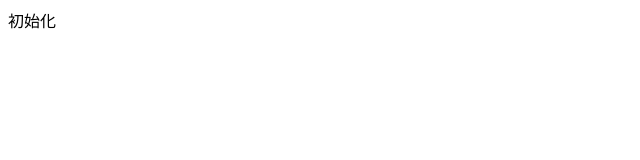
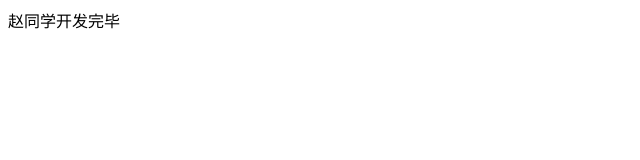
Before and after one commit to stansonzhao/test, a plain HTML site: page index.html in a window 1280 px wide. Shown: the whole page, without its empty margins (0-640 px from the left). Drawn offline with Linux system fonts and the light colour scheme.

Commit message:
赵同学开发完毕

```diff
--- a/index.html
+++ b/index.html
@@ -6,6 +6,6 @@
     <title>Document</title>
 </head>
 <body>
-    初始化
+    赵同学开发完毕
 </body>
 </html>
```
